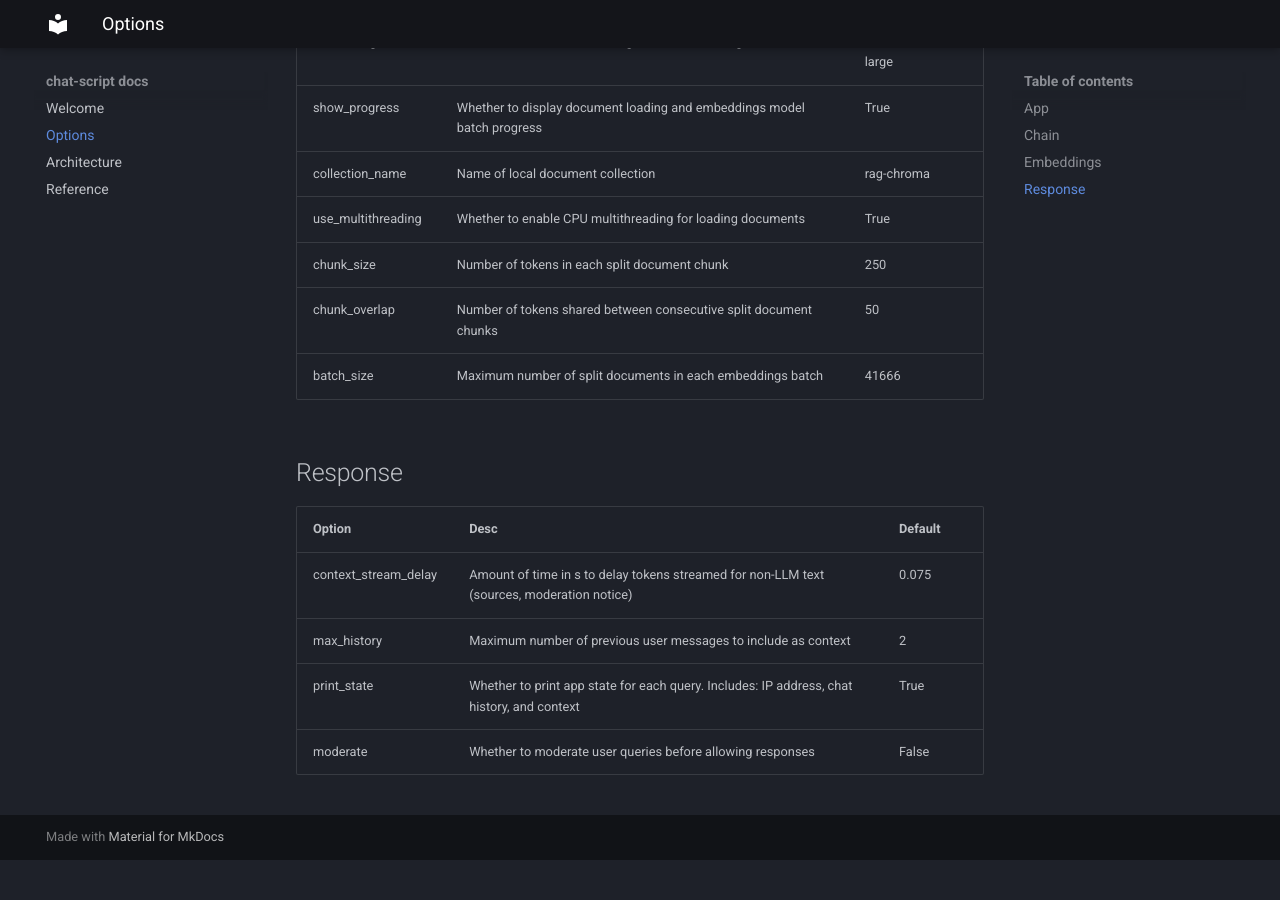
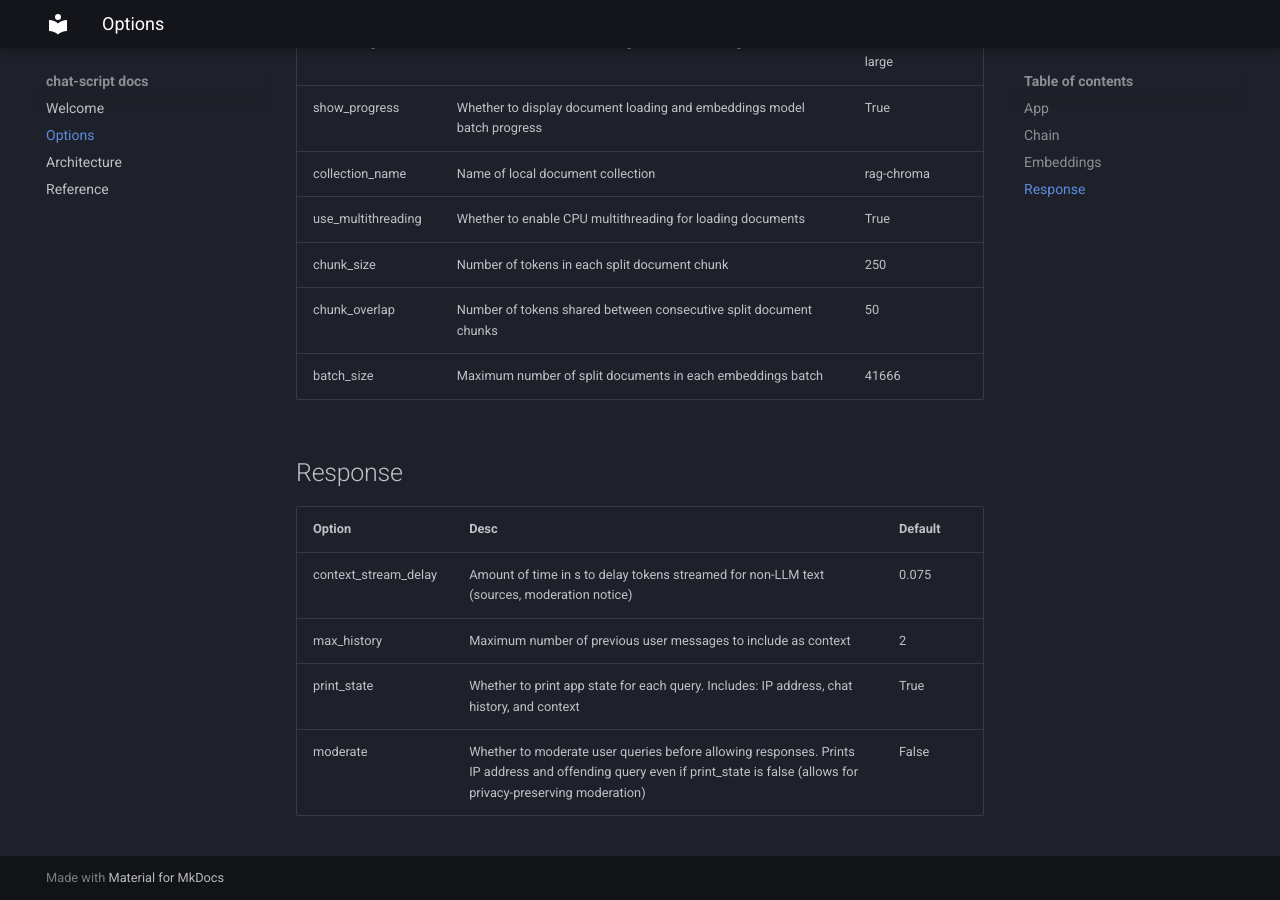
Before and after one commit to camdenboren/chat-script, an MkDocs documentation site: the page built from md/options.md, in a window 1280 px wide and 900 px high, scrolled down 1799 px. Built offline with MkDocs 1.6.1 and Material for MkDocs 9.7.7, drawn with Linux system fonts in a browser that asks for light colours; before the commit the page ends 2659 px from its top, so only the background shows below that.

Commit message:
print ip address if moderation true but print_state isn't (enables privacy-respecting moderation)

```diff
--- a/md/options.md
+++ b/md/options.md
@@ -49,9 +49,9 @@ To adjust these options, edit:
 
 ## Response
 
-| Option               | Desc          | Default       |
-| -------------------- | ------------- | ------------- |
-| context_stream_delay | Amount of time in s to delay tokens streamed for non-LLM text (sources, moderation notice) | 0.075         |
-| max_history          | Maximum number of previous user messages to include as context                             | 2             |
-| print_state          | Whether to print app state for each query. Includes: IP address, chat history, and context | True          |
-| moderate             | Whether to moderate user queries before allowing responses                                 | False         |
+| Option               | Desc                                                                                                                                                                      | Default       |
+| -------------------- | ------------------------------------------------------------------------------------------------------------------------------------------------------------------------- | ------------- |
+| context_stream_delay | Amount of time in s to delay tokens streamed for non-LLM text (sources, moderation notice)                                                                                | 0.075         |
+| max_history          | Maximum number of previous user messages to include as context                                                                                                            | 2             |
+| print_state          | Whether to print app state for each query. Includes: IP address, chat history, and context                                                                                | True          |
+| moderate             | Whether to moderate user queries before allowing responses. Prints IP address and offending query even if print_state is false (allows for privacy-preserving moderation) | False         |
```
Also changed, not shown: 1 other file.
